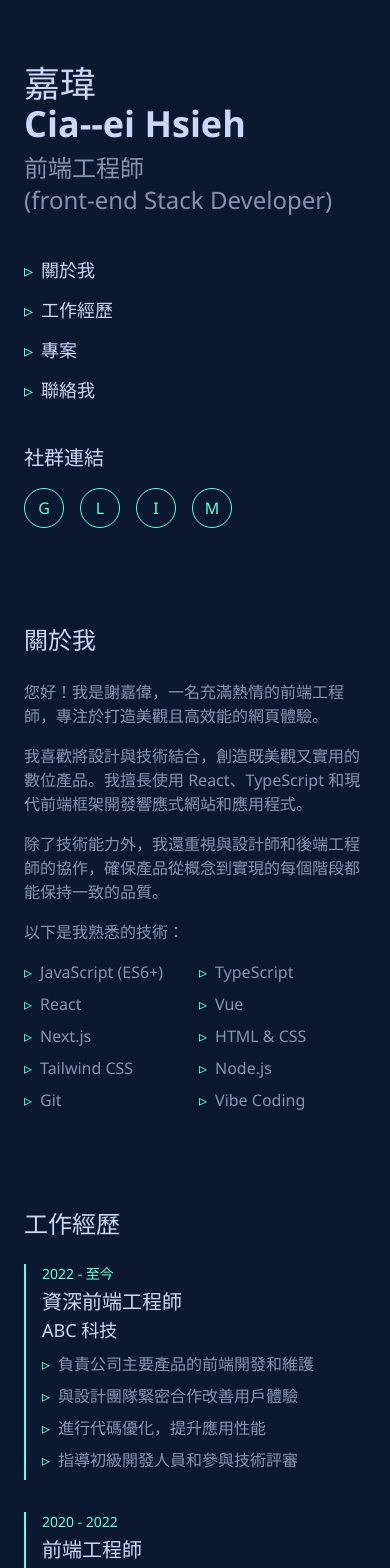
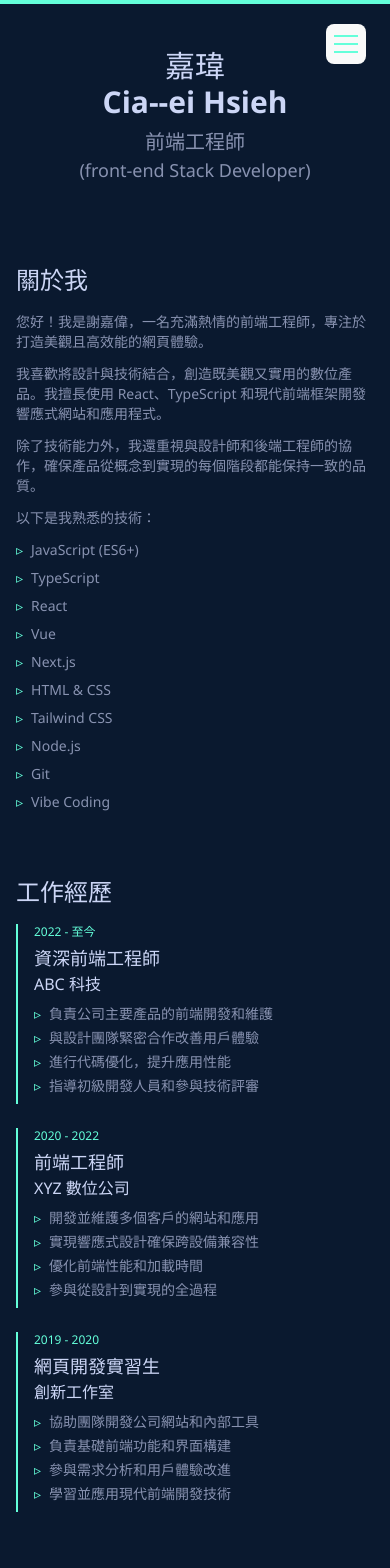
Before and after one commit to ChiaWeiHsieh1637/Resume, a React (Vite) app: page / in a window 390 px wide. Shown: the top 1568 px of the page. Built offline with nearby package versions, Linux system fonts and the light colour scheme.

Commit message:
factor:大部優化移動端效果。

```diff
--- a/src/components/About.tsx
+++ b/src/components/About.tsx
@@ -38,7 +38,7 @@ const About: React.FC = () => {
   return (
     <div id="about" className="mb-12">
       <motion.h2
-        className="text-2xl md:text-3xl font-bold mb-6 text-text-primary"
+        className="text-2xl md:text-3xl font-bold mb-4 md:mb-6 text-text-primary"
         initial={{ opacity: 0, y: 20 }}
         whileInView={{ opacity: 1, y: 0 }}
         viewport={{ once: true }}
@@ -46,7 +46,7 @@ const About: React.FC = () => {
       >
         關於我
       </motion.h2>
-      <div className="text-text-secondary space-y-4">
+      <div className="text-text-secondary space-y-3 md:space-y-4 text-sm sm:text-base md:text-lg">
         <motion.p
           variants={textVariants}
           initial="hidden"
@@ -79,11 +79,12 @@ const About: React.FC = () => {
           whileInView="visible"
           viewport={{ once: true }}
           transition={{ delay: 0.4 }}
+          className="mt-4 font-medium"
         >
           以下是我熟悉的技術：
         </motion.p>
         <motion.div
-          className="grid grid-cols-2 gap-2 mt-4"
+          className="grid grid-cols-1 sm:grid-cols-2 gap-2 mt-2 md:mt-4"
           variants={containerVariants}
           initial="hidden"
           whileInView="visible"
--- a/src/components/Experience.tsx
+++ b/src/components/Experience.tsx
@@ -1,4 +1,5 @@
 import React from 'react';
+import { motion } from 'framer-motion';
 
 const Experience: React.FC = () => {
   const experiences = [
@@ -37,26 +38,65 @@ const Experience: React.FC = () => {
     }
   ];
 
+  const containerVariants = {
+    hidden: { opacity: 0 },
+    visible: {
+      opacity: 1,
+      transition: {
+        staggerChildren: 0.3
+      }
+    }
+  };
+
+  const itemVariants = {
+    hidden: { opacity: 0, x: -20 },
+    visible: {
+      opacity: 1,
+      x: 0,
+      transition: { duration: 0.6 }
+    }
+  };
+
   return (
     <div id="experience" className="mb-12">
-      <h2 className="text-2xl md:text-3xl font-bold mb-6 text-[#ccd6f6]">工作經歷</h2>
-      <div className="space-y-8">
+      <motion.h2
+        className="text-2xl md:text-3xl font-bold mb-4 md:mb-6 text-text-primary"
+        initial={{ opacity: 0, y: 20 }}
+        whileInView={{ opacity: 1, y: 0 }}
+        viewport={{ once: true }}
+        transition={{ duration: 0.5 }}
+      >
+        工作經歷
+      </motion.h2>
+      <motion.div
+        className="space-y-6 md:space-y-8"
+        variants={containerVariants}
+        initial="hidden"
+        whileInView="visible"
+        viewport={{ once: true }}
+      >
         {experiences.map((exp, index) => (
-          <div key={index} className="border-l-2 border-[#64ffda] pl-4 pb-2">
-            <div className="text-sm text-[#64ffda] mb-1">{exp.period}</div>
-            <h3 className="text-xl font-medium text-[#ccd6f6]">{exp.position}</h3>
-            <div className="text-lg text-[#ccd6f6] mb-2">{exp.company}</div>
-            <ul className="space-y-2 text-[#8892b0]">
+          <motion.div
+            key={index}
+            className="border-l-2 border-accent pl-4 pb-2"
+            variants={itemVariants}
+            whileHover={{ x: 5 }}
+            transition={{ duration: 0.2 }}
+          >
+            <div className="text-xs sm:text-sm text-accent mb-1">{exp.period}</div>
+            <h3 className="text-lg sm:text-xl font-medium text-text-primary">{exp.position}</h3>
+            <div className="text-base sm:text-lg text-text-primary mb-2">{exp.company}</div>
+            <ul className="space-y-1 sm:space-y-2 text-text-secondary text-sm sm:text-base">
               {exp.description.map((item, i) => (
                 <li key={i} className="flex">
-                  <span className="text-[#64ffda] mr-2">▹</span>
-                  {item}
+                  <span className="text-accent mr-2 flex-shrink-0">▹</span>
+                  <span>{item}</span>
                 </li>
               ))}
             </ul>
-          </div>
+          </motion.div>
         ))}
-      </div>
+      </motion.div>
     </div>
   );
 };
--- /dev/null
+++ b/src/components/MobileNavigation.tsx
@@ -0,0 +1,116 @@
+import React, { useState } from 'react';
+import { motion, AnimatePresence } from 'framer-motion';
+
+const MobileNavigation: React.FC = () => {
+  const [isOpen, setIsOpen] = useState(false);
+
+  const navItems = [
+    { id: 'about', label: '關於我' },
+    { id: 'experience', label: '工作經歷' },
+    { id: 'projects', label: '專案' },
+    { id: 'contact', label: '聯絡我' }
+  ];
+
+  const menuVariants = {
+    closed: {
+      opacity: 0,
+      y: "-100%",
+      transition: {
+        duration: 0.5,
+        staggerChildren: 0.05,
+        staggerDirection: -1
+      }
+    },
+    open: {
+      opacity: 1,
+      y: 0,
+      transition: {
+        duration: 0.5,
+        staggerChildren: 0.1,
+        delayChildren: 0.2
+      }
+    }
+  };
+
+  const itemVariants = {
+    closed: { opacity: 0, y: -20 },
+    open: { opacity: 1, y: 0 }
+  };
+
+  const handleNavClick = (id: string) => {
+    setIsOpen(false);
+    setTimeout(() => {
+      document.getElementById(id)?.scrollIntoView({
+        behavior: 'smooth'
+      });
+    }, 500);
+  };
+
+  return (
+    <>
+      <motion.button
+        className="fixed top-6 right-6 z-50 w-10 h-10 flex flex-col justify-center items-center gap-1.5 focus:outline-none"
+        onClick={() => setIsOpen(!isOpen)}
+        initial={{ opacity: 0 }}
+        animate={{ opacity: 1 }}
+        transition={{ delay: 0.3 }}
+      >
+        <motion.span
+          className="w-6 h-0.5 bg-accent block"
+          animate={{
+            rotate: isOpen ? 45 : 0,
+            y: isOpen ? 6 : 0
+          }}
+        />
+        <motion.span
+          className="w-6 h-0.5 bg-accent block"
+          animate={{
+            opacity: isOpen ? 0 : 1,
+            x: isOpen ? -20 : 0
+          }}
+        />
+        <motion.span
+          className="w-6 h-0.5 bg-accent block"
+          animate={{
+            rotate: isOpen ? -45 : 0,
+            y: isOpen ? -6 : 0
+          }}
+        />
+      </motion.button>
+
+      <AnimatePresence>
+        {isOpen && (
+          <motion.div
+            className="fixed inset-0 bg-background-primary bg-opacity-95 z-40 flex items-center justify-center"
+            initial="closed"
+            animate="open"
+            exit="closed"
+            variants={menuVariants}
+          >
+            <motion.nav className="w-full px-10">
+              <ul className="space-y-6 text-center">
+                {navItems.map((item) => (
+                  <motion.li
+                    key={item.id}
+                    variants={itemVariants}
+                    whileTap={{ scale: 0.95 }}
+                  >
+                    <motion.button
+                      className="text-2xl text-text-primary hover:text-accent transition-colors"
+                      onClick={() => handleNavClick(item.id)}
+                      whileHover={{ scale: 1.05 }}
+                    >
+                      {item.label}
+                    </motion.button>
+                  </motion.li>
+                ))}
+              </ul>
+            </motion.nav>
+          </motion.div>
+        )}
+      </AnimatePresence>
+    </>
+  );
+};
+
+export default MobileNavigation;
--- a/src/components/Name.tsx
+++ b/src/components/Name.tsx
@@ -27,9 +27,9 @@ const Name: React.FC = () => {
   const engName = useTypewriter('Chia-Wei Hsieh', 100);
 
   return (
-    <div className="mb-8">
+    <div className="mb-8 text-center lg:text-left">
       <motion.h1
-        className="text-4xl md:text-5xl font-bold text-text-primary"
+        className="text-3xl sm:text-4xl md:text-5xl font-bold text-text-primary"
         initial={{ opacity: 0 }}
         animate={{ opacity: 1 }}
         transition={{ duration: 0.5 }}
@@ -38,7 +38,7 @@ const Name: React.FC = () => {
         {engName}
       </motion.h1>
       <motion.h2
-        className="text-2xl md:text-3xl mt-2 text-text-secondary"
+        className="text-xl sm:text-2xl md:text-3xl mt-2 text-text-secondary"
         initial={{ opacity: 0, y: 10 }}
         animate={{ opacity: 1, y: 0 }}
         transition={{ delay: 1.5, duration: 0.7 }}
@@ -48,6 +48,7 @@ const Name: React.FC = () => {
           initial={{ opacity: 0 }}
           animate={{ opacity: 1 }}
           transition={{ delay: 2.2, duration: 0.5 }}
+          className="text-lg sm:text-xl md:text-2xl"
         >
           (front-end Stack Developer)
         </motion.span>
--- /dev/null
+++ b/src/components/ScrollToTop.tsx
@@ -0,0 +1,49 @@
+import React, { useState, useEffect } from 'react';
+import { motion, AnimatePresence } from 'framer-motion';
+
+const ScrollToTop: React.FC = () => {
+  const [isVisible, setIsVisible] = useState(false);
+
+  // 檢測滾動位置
+  useEffect(() => {
+    const toggleVisibility = () => {
+      if (window.scrollY > 300) {
+        setIsVisible(true);
+      } else {
+        setIsVisible(false);
+      }
+    };
+
+    window.addEventListener('scroll', toggleVisibility);
+    return () => window.removeEventListener('scroll', toggleVisibility);
+  }, []);
+
+  const scrollToTop = () => {
+    window.scrollTo({
+      top: 0,
+      behavior: 'smooth'
+    });
+  };
+
+  return (
+    <AnimatePresence>
+      {isVisible && (
+        <motion.button
+          className="fixed bottom-6 right-6 w-12 h-12 rounded-full bg-background-secondary border border-accent text-accent flex items-center justify-center shadow-lg z-30"
+          onClick={scrollToTop}
+          initial={{ opacity: 0, y: 20 }}
+          animate={{ opacity: 1, y: 0 }}
+          exit={{ opacity: 0, y: 20 }}
+          whileHover={{ scale: 1.1 }}
+          whileTap={{ scale: 0.9 }}
+        >
+          <svg xmlns="http://www.w3.org/2000/svg" className="h-6 w-6" fill="none" viewBox="0 0 24 24" stroke="currentColor">
+            <path strokeLinecap="round" strokeLinejoin="round" strokeWidth={2} d="M5 15l7-7 7 7" />
+          </svg>
+        </motion.button>
+      )}
+    </AnimatePresence>
+  );
+};
+
+export default ScrollToTop;
--- a/src/components/SocialLinks.tsx
+++ b/src/components/SocialLinks.tsx
@@ -36,7 +36,7 @@ const SocialLinks: React.FC = () => {
   return (
     <div className="mb-8">
       <motion.h3
-        className="text-xl mb-4 text-text-primary"
+        className="text-xl mb-4 text-text-primary text-center lg:text-left"
         initial={{ opacity: 0, y: 10 }}
         animate={{ opacity: 1, y: 0 }}
         transition={{ duration: 0.5 }}
@@ -44,7 +44,7 @@ const SocialLinks: React.FC = () => {
         社群連結
       </motion.h3>
       <motion.div
-        className="flex flex-wrap gap-4"
+        className="flex justify-center lg:justify-start flex-wrap gap-4"
         variants={containerVariants}
         initial="hidden"
         animate="visible"
@@ -62,7 +62,7 @@ const SocialLinks: React.FC = () => {
             whileTap={{ scale: 0.95 }}
           >
             <motion.div
-              className="flex items-center justify-center w-10 h-10 rounded-full border border-accent hover:bg-accent/10"
+              className="flex items-center justify-center w-12 h-12 sm:w-10 sm:h-10 rounded-full border border-accent hover:bg-accent/10"
               whileHover={{
                 boxShadow: "0 0 8px rgba(100, 255, 218, 0.5)"
               }}
@@ -76,6 +76,7 @@ const SocialLinks: React.FC = () => {
                 {link.platform.charAt(0)}
               </motion.span>
             </motion.div>
+            <span className="sr-only">{link.platform}</span>
           </motion.a>
         ))}
       </motion.div>
--- a/src/sections/Hero.tsx
+++ b/src/sections/Hero.tsx
@@ -1,10 +1,12 @@
 import React from 'react';
-import { motion } from 'framer-motion';
+import { motion, useScroll, useSpring } from 'framer-motion';
 import Name from '../components/Name';
 import Navigation from '../components/Navigation';
 import SocialLinks from '../components/SocialLinks';
 import About from '../components/About';
 import Experience from '../components/Experience';
+import MobileNavigation from '../components/MobileNavigation';
+import ScrollToTop from '../components/ScrollToTop';
 
 // 動畫變體
 const containerVariants = {
@@ -43,29 +45,51 @@ const fadeInUpVariants = {
 };
 
 const Hero: React.FC = () => {
+    // 滾動進度指示器
+    const { scrollYProgress } = useScroll();
+    const scaleX = useSpring(scrollYProgress, {
+      stiffness: 100,
+      damping: 30,
+      restDelta: 0.001
+    });
+
     return (
+        <>
+            {/* 移動端漢堡菜單導航 - 只在小屏幕顯示 */}
+            <div className="lg:hidden">
+                <MobileNavigation />
+            </div>
+
+            {/* 滾動進度指示器 */}
             <motion.div
-            className="min-h-screen bg-background-primary text-text-primary py-16 px-6 md:py-24 md:px-10 lg:px-20"
+                className="fixed top-0 left-0 right-0 h-1 bg-accent origin-left z-50"
+                style={{ scaleX }}
+            />
+
+            <motion.div
+                className="min-h-screen bg-background-primary text-text-primary py-12 px-4 sm:px-6 md:py-16 md:px-8 lg:px-12"
                 initial={{ opacity: 0 }}
                 animate={{ opacity: 1 }}
                 transition={{ duration: 0.8 }}
             >
                 <div className="max-w-7xl mx-auto">
                     <motion.div
-                    className="flex flex-col lg:flex-row gap-16"
+                        className="flex flex-col lg:flex-row gap-8 lg:gap-16"
                         variants={containerVariants}
                         initial="hidden"
                         animate="visible"
                     >
-                    {/* 左半部分 */}
+                        {/* 左半部分 - 桌面版顯示為側邊欄，移動端顯示為頂部區域 */}
                         <motion.div
                             className="lg:w-1/3 lg:sticky lg:top-24 lg:self-start lg:h-screen lg:max-h-[calc(100vh-12rem)]"
                             variants={itemVariants}
                         >
-                        <div className="lg:pr-8 space-y-10">
+                            <div className="lg:pr-8 space-y-6 lg:space-y-10 mb-12 lg:mb-0">
                                 <motion.div variants={itemVariants}>
                                     <Name />
                                 </motion.div>
+                                {/* 在桌面版顯示導航 */}
+                                <div className="hidden lg:block">
                                     <motion.div
                                         variants={itemVariants}
                                         transition={{ delay: 0.4 }}
@@ -79,11 +103,12 @@ const Hero: React.FC = () => {
                                         <SocialLinks />
                                     </motion.div>
                                 </div>
+                            </div>
                         </motion.div>
 
-                    {/* 右半部分 */}
+                        {/* 右半部分 - 主要內容區域 */}
                         <motion.div
-                        className="lg:w-2/3 space-y-24"
+                            className="lg:w-2/3 space-y-16 md:space-y-24"
                             variants={containerVariants}
                         >
                             <motion.div
@@ -104,8 +129,17 @@ const Hero: React.FC = () => {
                             </motion.div>
                         </motion.div>
                     </motion.div>
+
+                    {/* 移動端顯示底部社交鏈接 */}
+                    <div className="lg:hidden mt-12 pt-8 border-t border-background-secondary">
+                        <SocialLinks />
+                    </div>
                 </div>
             </motion.div>
+
+            {/* 返回頂部按鈕 */}
+            <ScrollToTop />
+        </>
     );
 };
 
```
Lines whose indentation alone changed are shown as unchanged.
